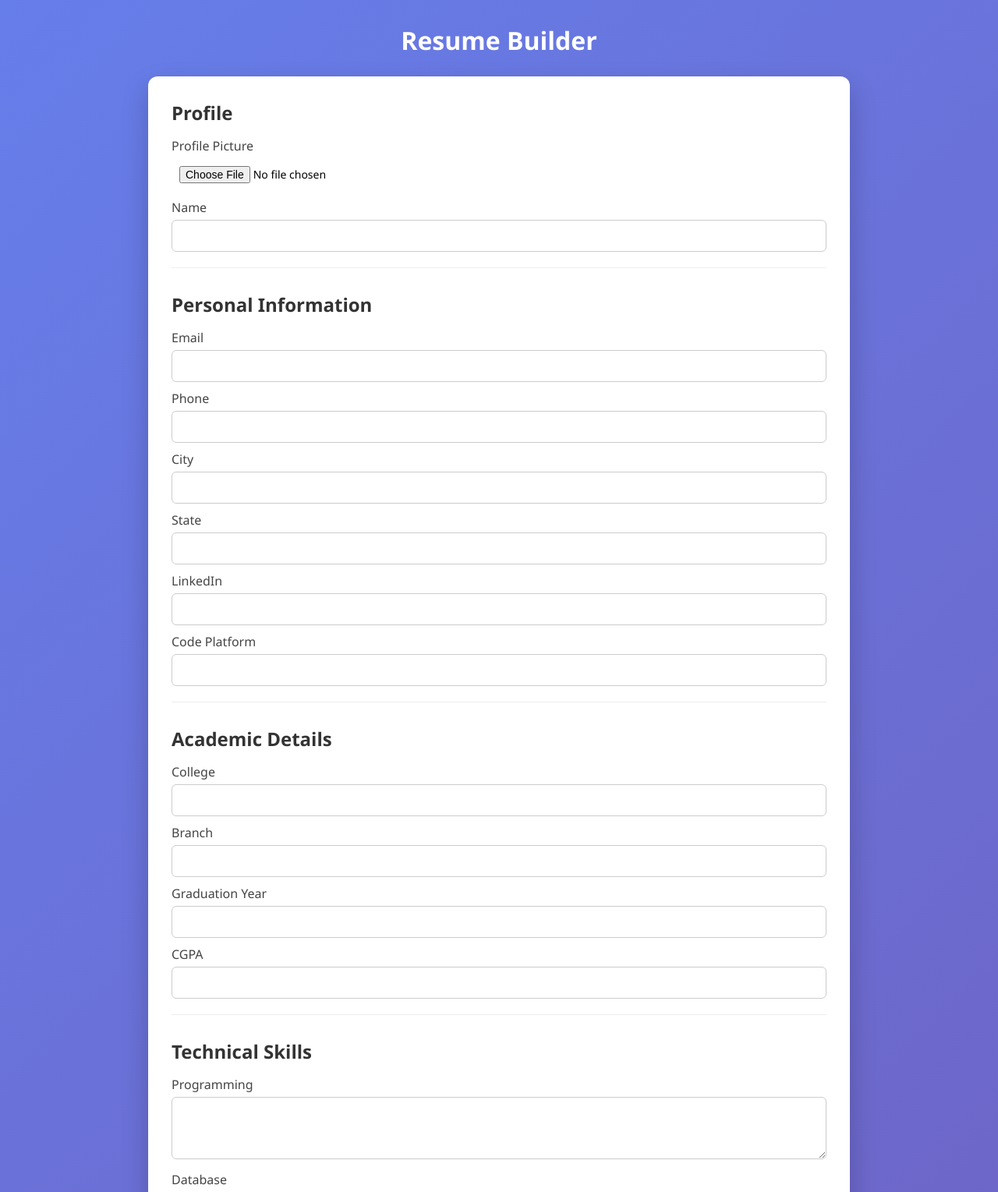
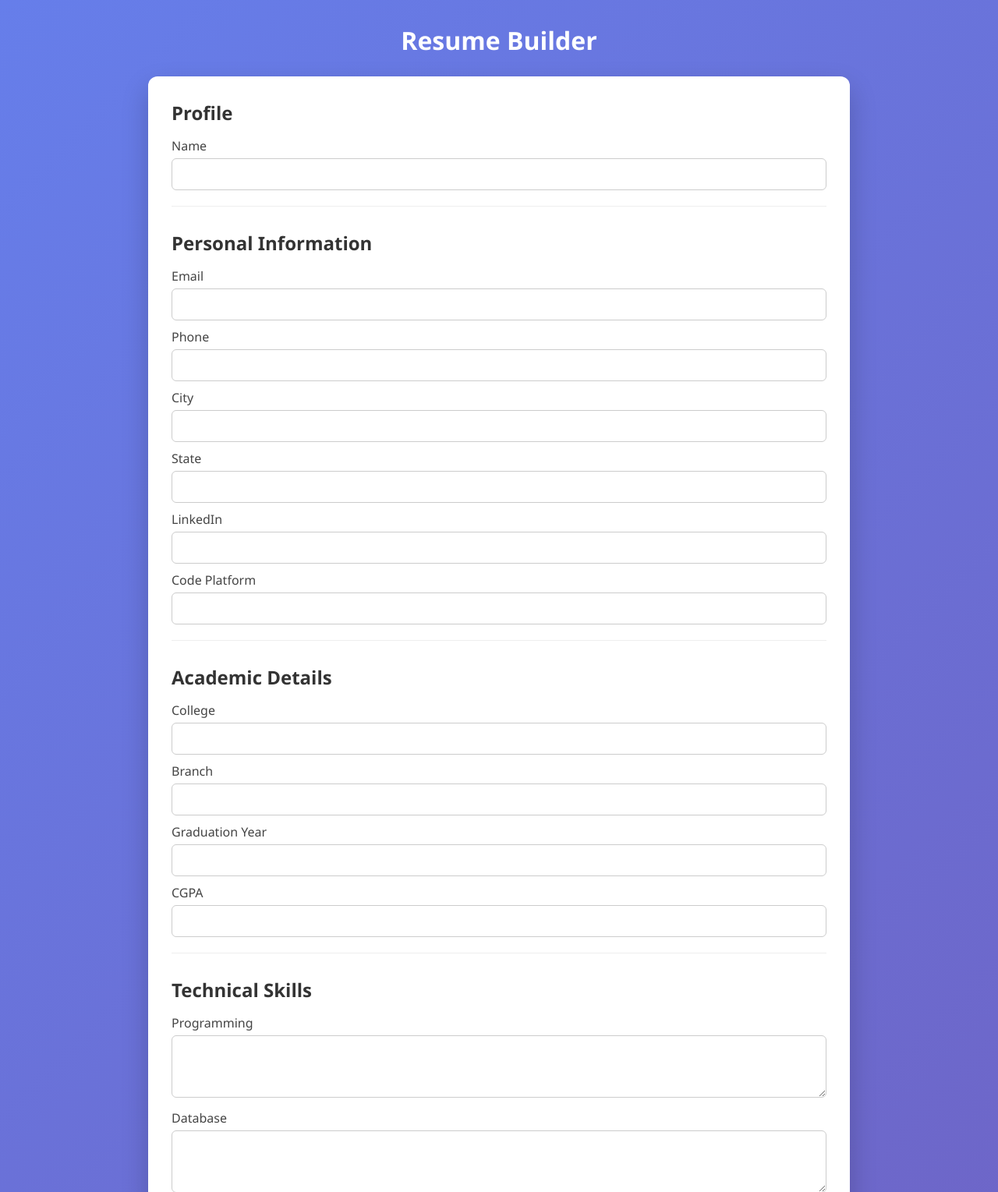
Before and after one commit to yeswanth-ch06/ResumeBuilder, a Flask app: page / in a window 1280 px wide. Shown: the top 1529 px of the page at 78% size. Run offline with Flask 3, Linux system fonts and the light colour scheme.

Commit message:
Update homepage.html

```diff
--- a/templates/homepage.html
+++ b/templates/homepage.html
@@ -16,8 +16,8 @@
     <div class="section">
         <h2>Profile</h2>
 
-        <label>Profile Picture</label>
-        <input type="file" name="photo" accept=".jpg,.jpeg,.png">
+        <!-- <label>Profile Picture</label>
+        <input type="file" name="photo" accept=".jpg,.jpeg,.png"> -->
 
         <label>Name</label>
         <input type="text" name="name" required>
```
